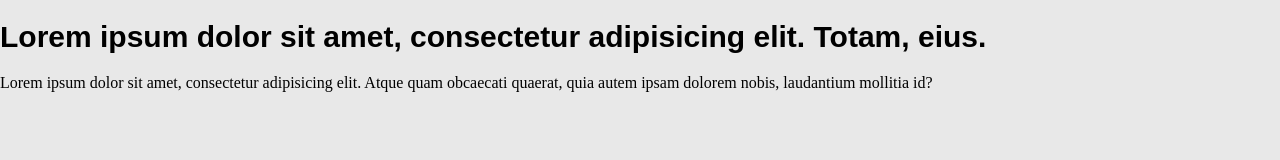
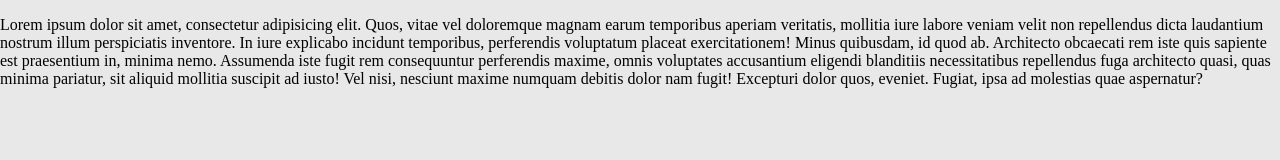
Before and after one commit to KirillRomanovid345/Site, a plain HTML site: page index.html in a window 1280 px wide. Drawn offline with Linux system fonts and the light colour scheme.

Commit message:
third commit

```diff
--- a/index.html
+++ b/index.html
@@ -6,7 +6,6 @@
 	<link rel="stylesheet" href="main.css">
 </head>
 <body>
-	<h1>Lorem ipsum dolor sit amet, consectetur adipisicing elit. Totam, eius.</h1>
-	<p>Lorem ipsum dolor sit amet, consectetur adipisicing elit. Atque quam obcaecati quaerat, quia autem ipsam dolorem nobis, laudantium mollitia id?</p>
+	<p>Lorem ipsum dolor sit amet, consectetur adipisicing elit. Quos, vitae vel doloremque magnam earum temporibus aperiam veritatis, mollitia iure labore veniam velit non repellendus dicta laudantium nostrum illum perspiciatis inventore. In iure explicabo incidunt temporibus, perferendis voluptatum placeat exercitationem! Minus quibusdam, id quod ab. Architecto obcaecati rem iste quis sapiente est praesentium in, minima nemo. Assumenda iste fugit rem consequuntur perferendis maxime, omnis voluptates accusantium eligendi blanditiis necessitatibus repellendus fuga architecto quasi, quas minima pariatur, sit aliquid mollitia suscipit ad iusto! Vel nisi, nesciunt maxime numquam debitis dolor nam fugit! Excepturi dolor quos, eveniet. Fugiat, ipsa ad molestias quae aspernatur?</p>
 </body>
 </html>
```
